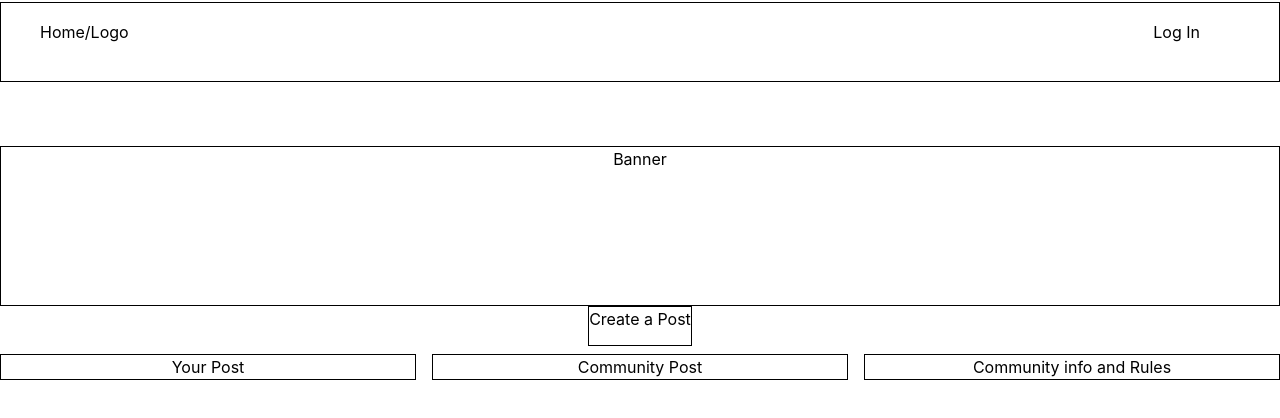
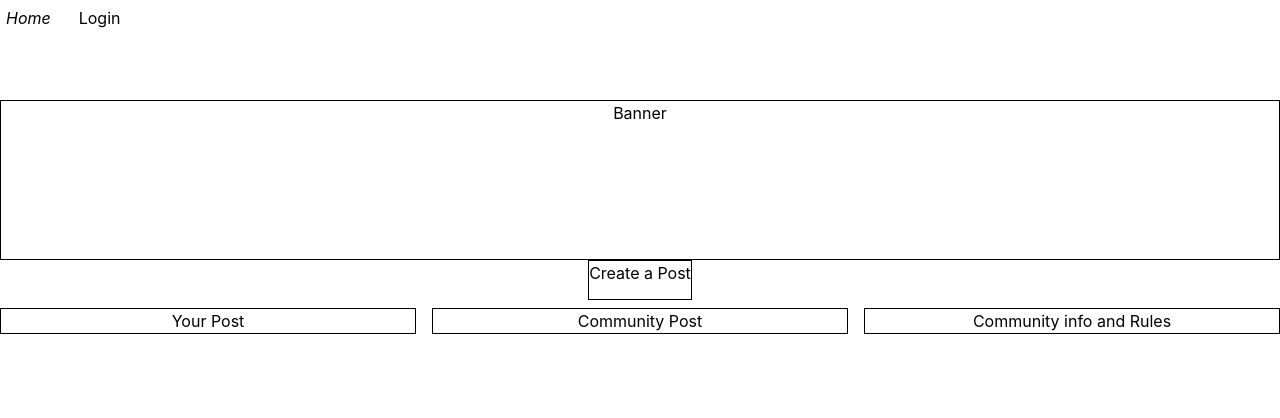
Before and after one commit to MichaelCut24/Wicked-Lieutenants-Work-Space, a JavaScript app in the folder accessibleu/: page / in a window 1280 px wide. Shown: the top 418 px of the page. Built offline with nearby package versions, Linux system fonts and the light colour scheme; the HTML template or start-up script is replaced by a standard one.

Commit message:
Restructured site components

```diff
--- a/accessibleu/src/App.js
+++ b/accessibleu/src/App.js
@@ -1,20 +1,27 @@
+import { BrowserRouter as Router, Routes, Route, NavLink} from 'react-router-dom'
 import './App.css';
-import Home from "./pages/Home.js"
-import NavBar from './NavBar.js';
-import Login from './pages/Login.js';
-import { BrowserRouter as Router, Routes, Route} from 'react-router-dom'
+
+import Login from './pages/Login';
+import Home from "./pages/Home"
 
 function App() {
   return (
-    <main>
-      <NavBar/>
+    <>
       <Router>
-        <Routes>
-          <Route exact path="/" element={<Home/>}/>
-          <Route path="/auth" element={<Login/>}/>
-        </Routes>
+        <header >
+          <nav>
+            <NavLink to="/">Home</NavLink>
+            <NavLink to="login">Login</NavLink>
+          </nav>
+        </header>
+        <main>
+            <Routes>
+              <Route exact path="/" element={<Home />}/>
+              <Route path="login" element={<Login/>}/>
+            </Routes>
+        </main>
       </Router>
-    </main>
+    </>
   );
 }
 
```
